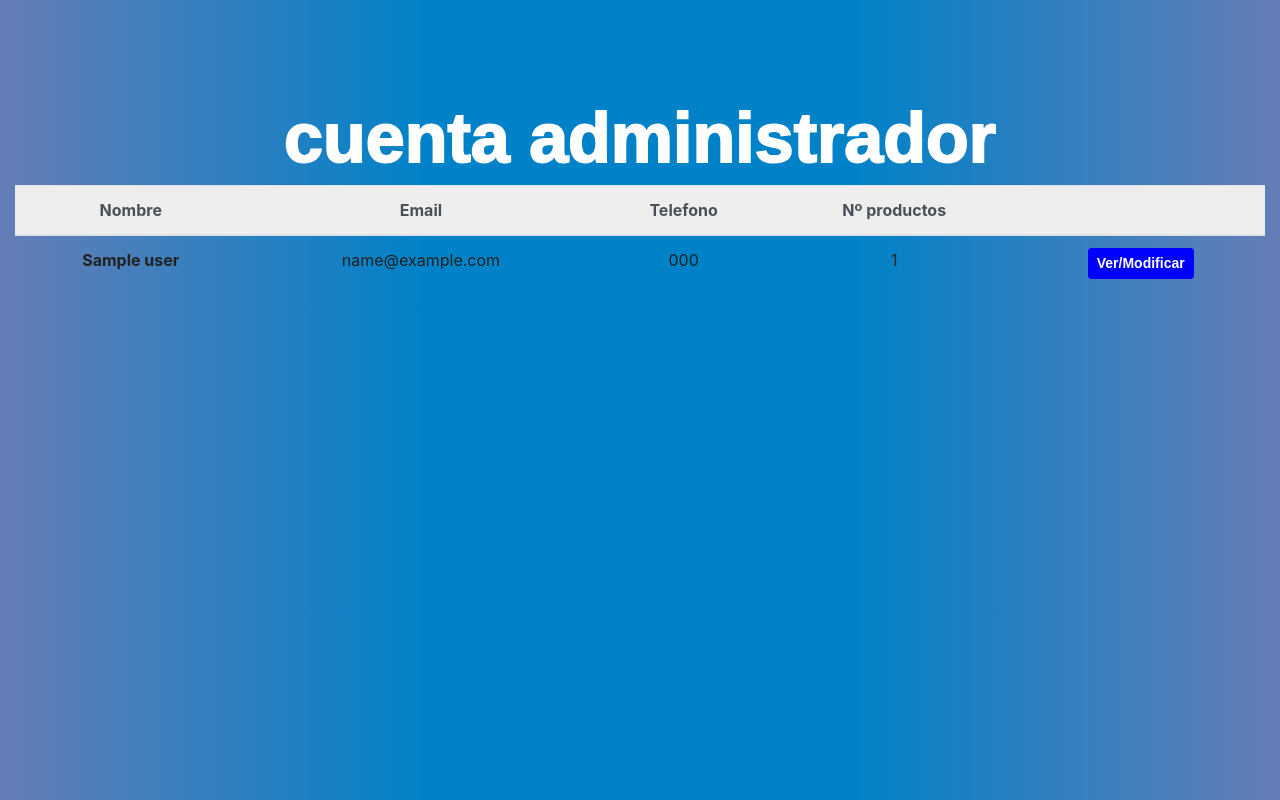
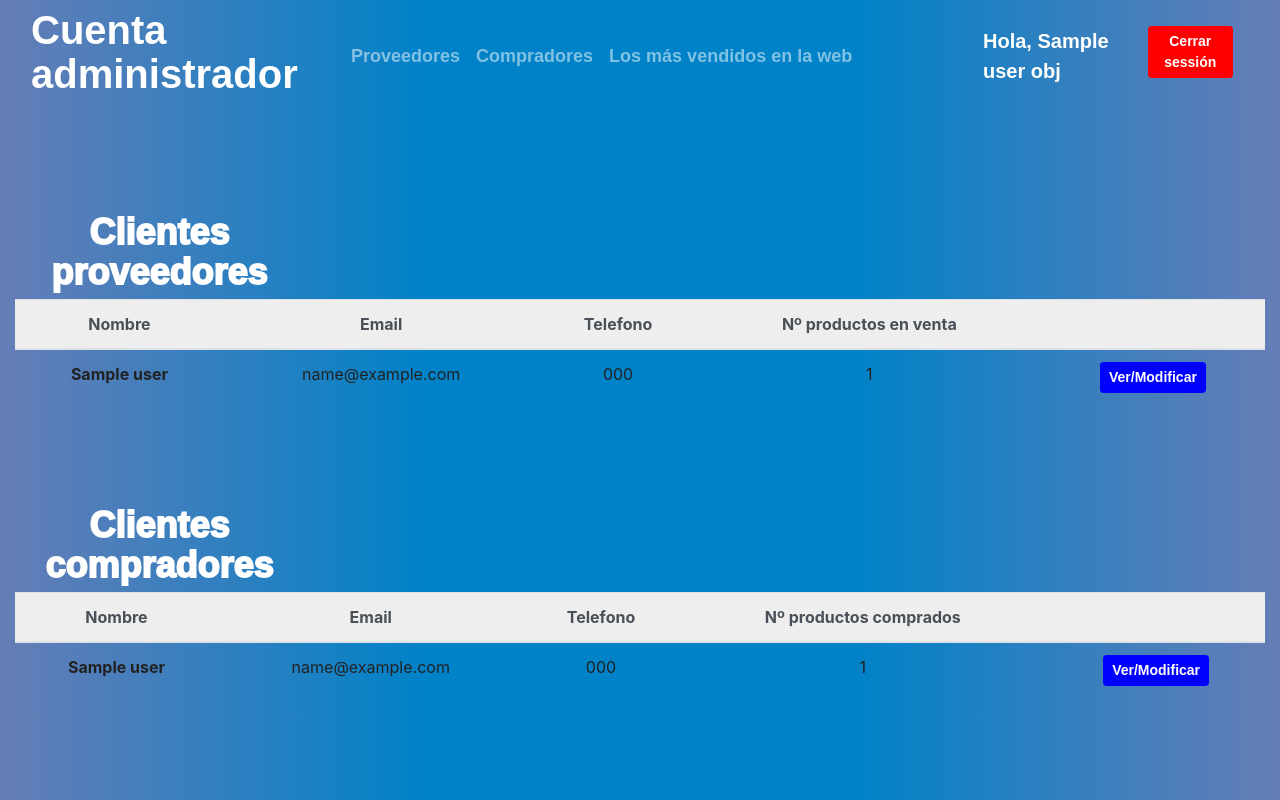
Before and after one commit to JordiPablo/JM_PLACE, a Flask app: template templates/admin.html in a window 1280 px wide. Run offline with Flask 2, Linux system fonts and the light colour scheme; the template is opened without the code that fills it: most values are stand-ins (such as "Sample title", 1, 10 or a date in 2020); some libraries are stand-ins or nearby versions; some web fonts are replaced.

Commit message:
add sellers anb buyers

```diff
--- a/main.py
+++ b/main.py
@@ -112,16 +112,28 @@ def login():
 
             if user.type == 'Administrador':
 
-                all_users_=db.session.query(User).filter_by(type = 'Vendedor').all()
+                all_sellers=db.session.query(User).filter_by(type = 'Vendedor').all()
                 list_num_products= []
-                for user in all_users_:
-                    print (user.name)
+                for user in all_sellers:
+
                     if user.type == 'Vendedor':
                         all_products_ = db.session.query(Product).filter_by(id_suplier = user.id).all()
                         num_products = len (all_products_)
                         list_num_products.append(num_products)
 
-                return render_template('admin.html',obj_all_users=all_users_,num_products=list_num_products)
+                all_buyers=db.session.query(User).filter_by(type = 'Comprador').all()
+                list_num_products= []
+                for user_buyer in all_buyers:
+
+                    if user_buyer.type == 'Comprador':
+                        all_products_ = db.session.query(Product).filter_by(id_suplier = user.id).all()
+                        num_products = len (all_products_)
+                        list_num_products.append(num_products)
+
+
+
+
+                return render_template('admin.html',user_obj=user,obj_all_users_sellers=all_sellers,num_products=list_num_products, obj_all_users_buyers=all_buyers)
 
 
     return render_template('wrong_login.html')
@@ -151,7 +163,9 @@ def cesta (id,num_buyed):
 @app.route ('/confirm_buy/<id>',methods=['POST'])
 def confirm_buy (id):
     all_products_carrito = db.session.query(Carrito).all()
+    count =0 #contador de productos comprados por el usuario
     for products in all_products_carrito:
+        count +=1
         item_bought = Buyed (
             ref_PBuyed = products.referenceC,
             cuantity_PBuyed =products.cantidadC,
@@ -162,6 +176,7 @@ def confirm_buy (id):
     db.session.query(Carrito).delete()
     user = db.session.query(User).filter_by(id=int(id)).first()
     user.num_buyed = 0
+    user.total_buyed +=count
     db.session.commit()
     return render_template('buyDone.html', user_obj=user)
 
--- a/models.py
+++ b/models.py
@@ -18,9 +18,10 @@ class User (db.Base):
     type = Column (String(50))
     name_buyed= Column (String(50))
     num_buyed = Column (Integer)
+    total_buyed = Column (Integer)
 
 
-    def __init__ (self,name,surnames,sex,phone,province,email,password,type,name_buyed='',num_buyed=0):
+    def __init__ (self,name,surnames,sex,phone,province,email,password,type,name_buyed='',num_buyed=0,total_buyed=0 ):
         self.name = name
         self.surnames = surnames
         self.sex = sex
@@ -31,6 +32,7 @@ class User (db.Base):
         self.type = type # could be suplier, client,admin
         self.name_buyed = name_buyed #nombre producto comprado
         self.num_buyed=num_buyed #cantidad producto comprado
+        self.total_buyed=total_buyed
 
 class Product (db.Base): ############# OJOOOOO FALTARIA FOTOOO###########
 
--- a/templates/admin.html
+++ b/templates/admin.html
@@ -8,7 +8,32 @@
 
 </head>
 <body>
-    <h1 class = "title col-12" > cuenta administrador </h1>
+    <nav class="navbar navbar-expand-lg navbar navbar-dark col-12">
+        <div class="col-3" >
+            <h1 style="color: white; "> Cuenta administrador </h1>
+        </div>
+        <div class="collapse navbar-collapse col-6" id="navbarNavAltMarkup">
+            <div class="navbar-nav">
+                <a class="nav-item nav-link " href="#all_suppliers"> Proveedores <span class="sr-only">(current)</span></a>
+                <a class="nav-item nav-link" href="#all_buyers">Compradores</a>
+                <a class="nav-item nav-link" href="#">Los más vendidos en la web</a>
+            </div>
+        </div>
+        <div class="col-3 top_seller" style="display: flex;">
+            <div class="col-7" style="padding: 0.5rem 1rem;">
+                <p class="card-text" >Hola, {{user_obj.name}}</p>
+            </div>
+            <div class="col-5 " style="padding: 0.5rem 1rem;">
+                <form action="/close_sesion/{{user_obj.id}}", method="POST">
+                    <button type="submit" class="btn btn btn-success btn-sm button_close_session_seller" >Cerrar sessión</button>
+                </form>
+            </div>
+        </div>
+    </nav>
+
+
+
+    <h1 class = "title col-3" style = "font-size: 36px;" > Clientes proveedores</h1>
 
     <div class= "col-12" id= "all_suppliers">
         <table class="table text-center " >
@@ -17,14 +42,14 @@
                     <th scope="col">Nombre</th>
                     <th scope="col">Email</th>
                     <th scope="col">Telefono</th>
-                    <th scope="col">Nº productos</th>
+                    <th scope="col">Nº productos en venta</th>
                     <th scope="col"> </th>
                 </tr>
 
             </thead>
             <tbody>
 
-                {% for user in obj_all_users%}
+                {% for user in obj_all_users_sellers%}
                 <tr>
                     <th scope="row">{{user.name}}</th>
                     <td>{{user.email}}</td>
@@ -42,3 +67,39 @@
         </table>
     </div>
 </body>
+
+
+<h1 class = "title col-3" style = "font-size: 36px;" > Clientes compradores</h1>
+
+<div class= "col-12" id= "all_buyers">
+    <table class="table text-center " >
+        <thead class="thead-light">
+            <tr>
+                <th scope="col">Nombre</th>
+                <th scope="col">Email</th>
+                <th scope="col">Telefono</th>
+                <th scope="col">Nº productos comprados</th>
+                <th scope="col"> </th>
+            </tr>
+
+        </thead>
+        <tbody>
+
+            {% for user in obj_all_users_buyers%}
+            <tr>
+                <th scope="row">{{user.name}}</th>
+                <td>{{user.email}}</td>
+                <td>{{user.phone}}</td>
+                <td>{{user.total_buyed}}</td>
+                <td>
+                    <form action="", method="POST">
+                        <button type="submit" class="btn btn btn-success btn-sm button_ver_modificar " > Ver/Modificar</button>
+                    </form>
+                </td>
+
+            </tr>
+            {% endfor %}
+        </tbody>
+    </table>
+</div>
+</body>
```
